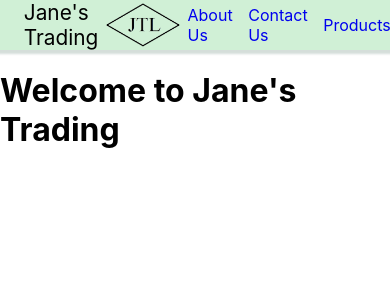
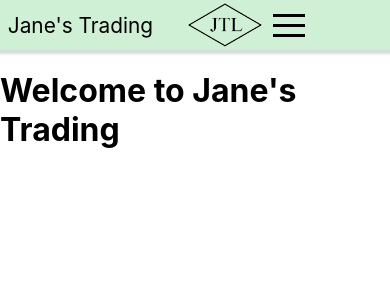
Before and after one commit to Meateater02/Jtl, a React (Create React App) app: page / in a window 390 px wide. Shown: the top 300 px of the page. Built offline with nearby package versions, Linux system fonts and the light colour scheme.

Commit message:
started on hamburger menu

```diff
--- a/package.json
+++ b/package.json
@@ -7,9 +7,10 @@
     "@testing-library/jest-dom": "^5.16.5",
     "@testing-library/react": "^13.4.0",
     "@testing-library/user-event": "^13.5.0",
+    "hamburger-react": "^2.5.0",
     "react": "^18.2.0",
     "react-dom": "^18.2.0",
-    "react-scripts": "^2.1.3",
+    "react-scripts": "^5.0.1",
     "web-vitals": "^2.1.4"
   },
   "scripts": {
--- a/src/Navbar.css
+++ b/src/Navbar.css
@@ -3,7 +3,6 @@
     width: 100%;
     height: 50px;
     align-items: center;
-    /* justify-content: center; */
     background-color: #d0f0d6;
     box-shadow: 0 2px 2px 2px rgba(73, 114, 97, 0.23);
 }
@@ -11,17 +10,27 @@
 .brand-name {
     color: black;
     font-size: 1.3rem;
-    margin-left: 1rem;
+    width: 10.8rem;
+    /* display: inline-block; */
+    white-space: nowrap;
 }
 
 img {
     object-fit: contain;
     height: 45px;
     display:flex;
+    padding-right: 3px;
+}
+
+Hamburger {
+    justify-content: right;
 }
 
 .hamburger {
     display: block;
+    width: 100%;
+    justify-content: right;
+    color: black;
 }
 
 nav a {
@@ -30,6 +39,6 @@ nav a {
     text-decoration: none;
 }
 
-nav a:hover {
+.hamburger a:hover {
     background-color: #5af075;
 }
--- a/src/Navbar.js
+++ b/src/Navbar.js
@@ -1,19 +1,23 @@
-import React from "react";
+import React, { useState } from "react";
 import logo from "./Logo_Transparent.png";
 import "./Navbar.css";
+import { Squash as Hamburger, Squash } from "hamburger-react";
 
 const Navbar = () => {
+  const [isOpen, setOpen] = useState(false);
+
   return (
     <nav className="navigation">
       <a href="/" className="brand-name">
         Jane's Trading
       </a>
       <img src={logo}></img>
-      {/* <div className="hamburger"> */}
-      <a href="#">About Us</a>
-      <a href="#">Contact Us</a>
-      <a href="#">Products</a>
-      {/* </div> */}
+      <Hamburger className="hamburger">
+        <Squash toggled={isOpen} toggle={setOpen}></Squash>
+        <a href="/">Home</a>
+        <a href="#about">About Us</a>
+        <a href="#products">Products</a>
+      </Hamburger>
     </nav>
   );
 };
```
Also changed, not shown: 1 other file (tests, documents, lock files or other folders).
